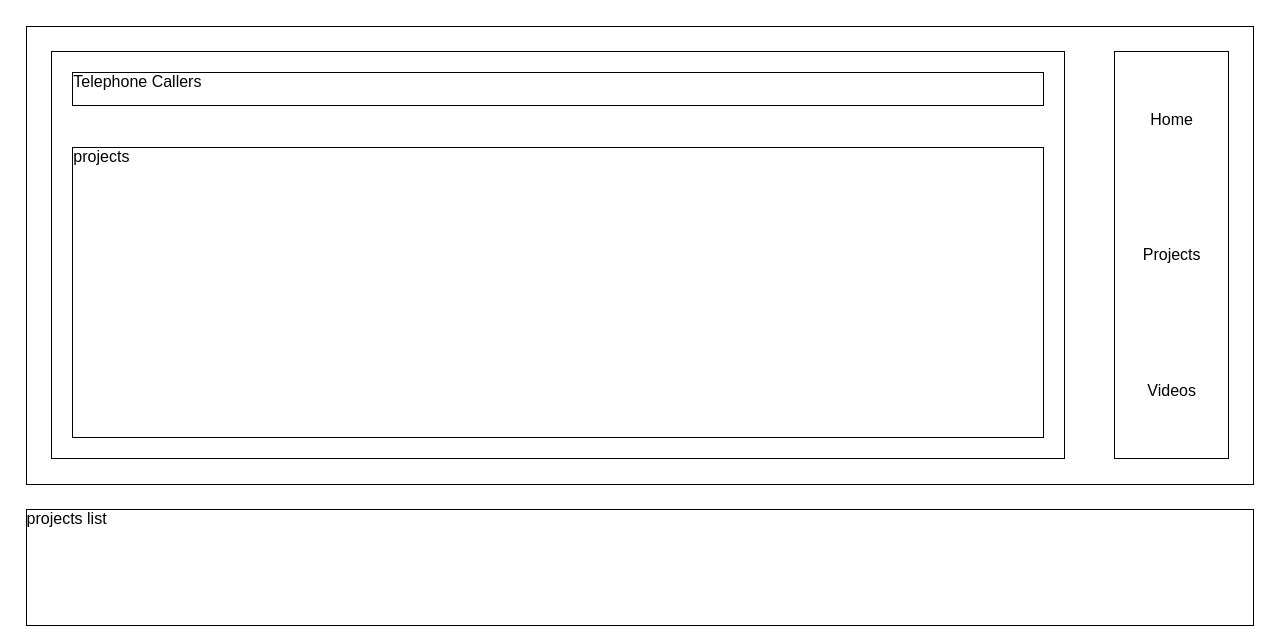
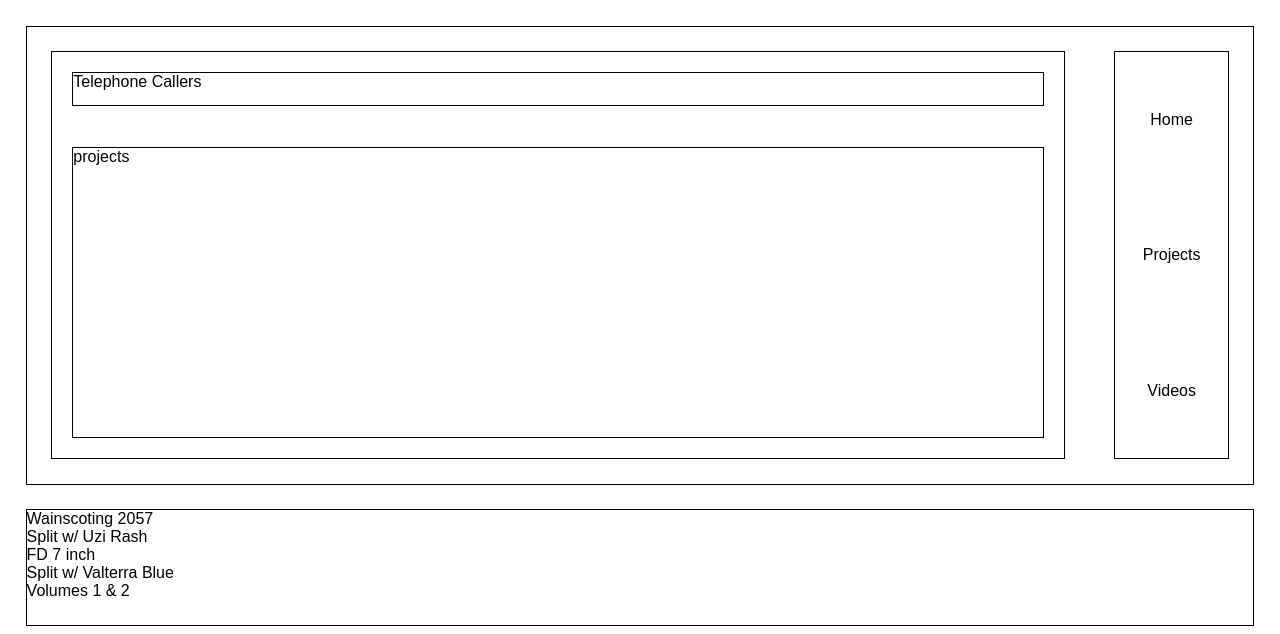
Before and after one commit to josh-klimaszewski/telephone-callers, a React (Create React App) app: page / in a window 1280 px wide. Both pictures are taken after a click on the element "Projects". Shown: the top 634 px of the page. Built offline with nearby package versions, Linux system fonts and the light colour scheme.

Commit message:
started project list

```diff
--- a/src/components/list-box.js
+++ b/src/components/list-box.js
@@ -4,14 +4,10 @@ import VideosList from './lists/videos-list';
 
 const ListBox = ({projectsListShow, videosListShow, onVideoSelect}) => {
 
-
     return (
         <div className="list-box">
             {projectsListShow && <ProjectsList />}
-            {videosListShow && <VideosList
-
-                onVideoSelect={onVideoSelect}
-            />}
+            {videosListShow && <VideosList onVideoSelect={onVideoSelect} />}
         </div>
     );
 }
--- /dev/null
+++ b/src/components/lists/project-thumbnail.js
@@ -0,0 +1,9 @@
+import React from 'react';
+const ProjectThumbnail = ({name}) => {
+    return (
+        <div>
+            {name}
+        </div>
+    );
+}
+export default ProjectThumbnail;
--- a/src/components/lists/projects-list.js
+++ b/src/components/lists/projects-list.js
@@ -1,10 +1,25 @@
 import React from 'react';
+import ProjectThumbnail from './project-thumbnail';
 
 const ProjectsList = () => {
-
+    const projectsInfo = [
+        {name: 'Wainscoting 2057', imageUrl: 'https://f4.bcbits.com/img/a3019626676_16.jpg', src: '991521820' },
+        {name: 'Split w/ Uzi Rash', imageUrl: 'https://f4.bcbits.com/img/a4213601407_16.jpg', src: '375210525'},
+        {name: 'FD 7 inch', imageUrl: 'https://f4.bcbits.com/img/a0788580331_10.jpg', src: '1575528626'},
+        {name: 'Split w/ Valterra Blue', imageUrl: 'https://f4.bcbits.com/img/a2806539989_10.jpg', src: '102406384'},
+        {name: 'Volumes 1 & 2', imageUrl: 'https://f4.bcbits.com/img/a1900835088_10.jpg', src: '3139097133'}
+    ];
+    const projects = projectsInfo.map((project) => {
+        return (
+            <ProjectThumbnail
+                key={project.name}
+                name={project.name}
+            />
+        );
+    });
     return (
         <div className="projects-list">
-        projects list
+        {projects}
         </div>
     );
 }
--- a/src/components/lists/videos-list.js
+++ b/src/components/lists/videos-list.js
@@ -1,5 +1,4 @@
 import React from 'react';
-
 import VideoThumbnail from './video-thumbnail';
 
 const VideosList = ({onVideoSelect}) => {
@@ -16,11 +15,9 @@ const VideosList = ({onVideoSelect}) => {
                 videoUrl={videoUrl}
                 key={videoUrl}
                 onVideoSelect={onVideoSelect}
-
              />
         );
     });
-
 
     return (
         <div className="videos-list">
```
